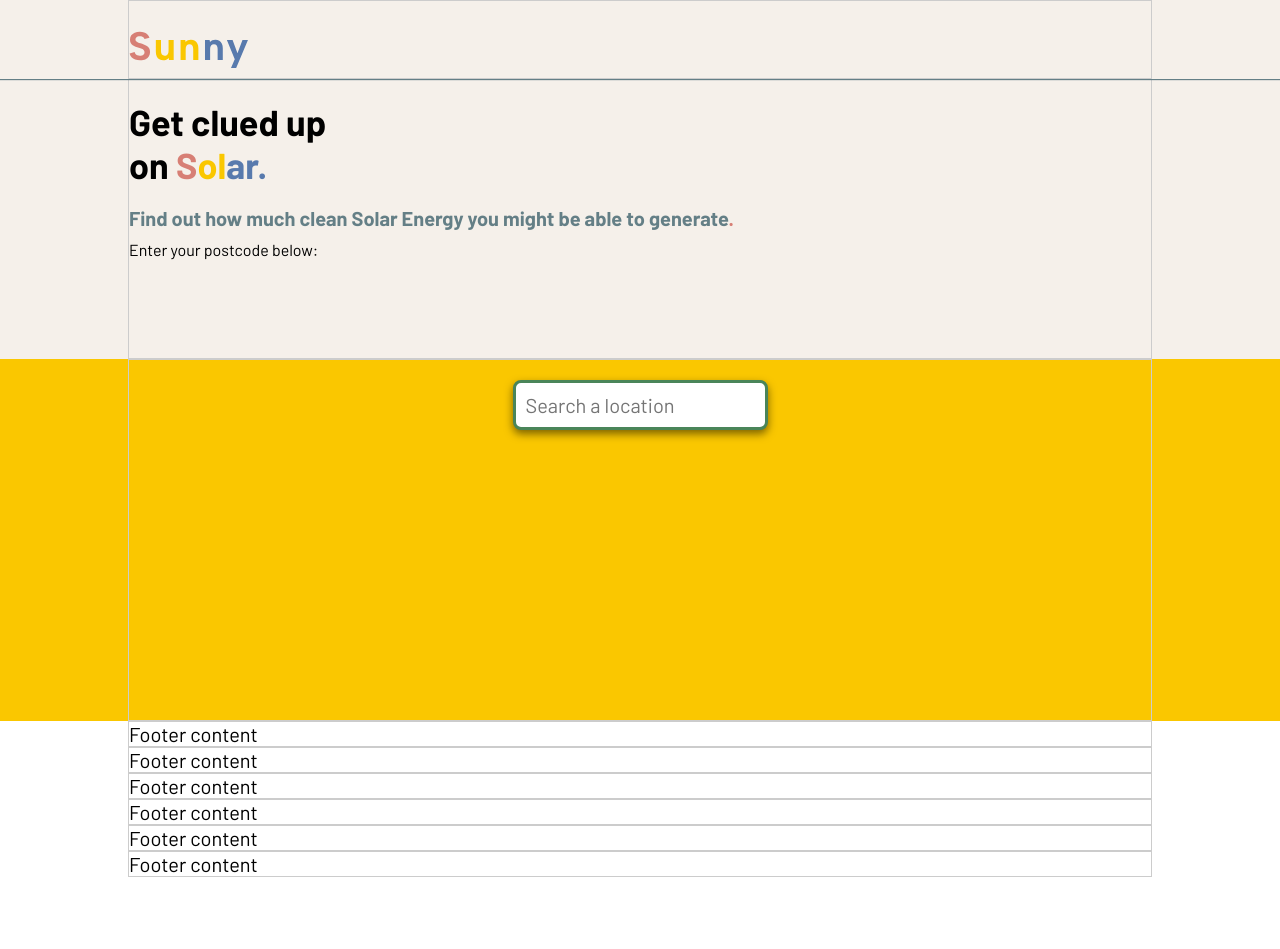
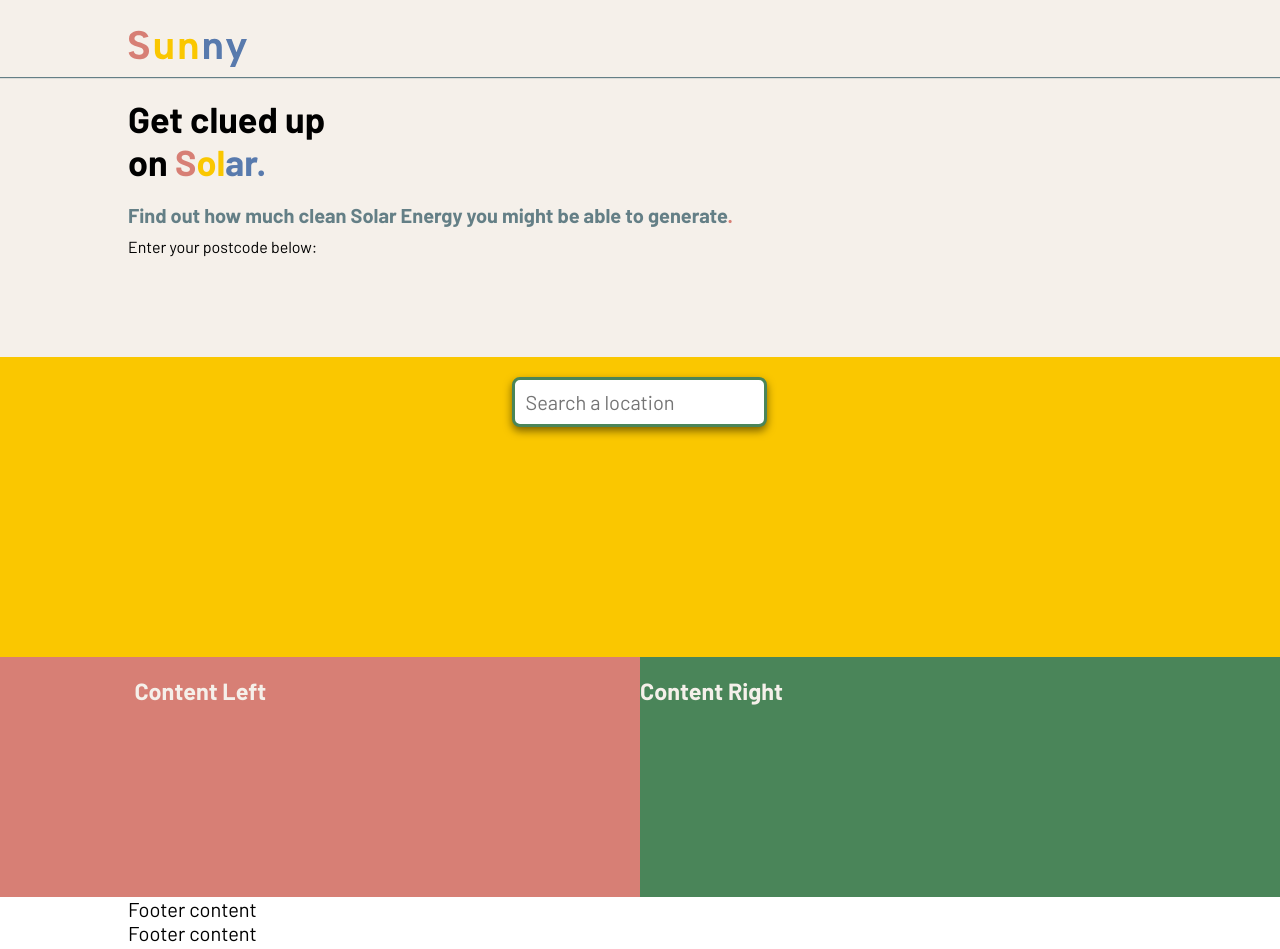
Before and after one commit to johndck/solarPotentialApplication, a React (Vite) app: page / in a window 1280 px wide. Shown: the top 949 px of the page. Before the commit the page ends 877 px from the top, so only its background shows below. Built offline with nearby package versions, Linux system fonts and the light colour scheme.

Commit message:
added info section

```diff
--- /dev/null
+++ b/src/components/aboutSunny.jsx
@@ -0,0 +1,22 @@
+function SunnyDetails() {
+  return (
+    <section className="sunnyDetailsSection">
+      <div className="detailsLeft">
+        <div className="contentLeft">
+          <div className="detailsLeftContent">
+            <h3>Content Left </h3>
+          </div>
+        </div>
+      </div>
+      <div className="detailsRight">
+        <div className="contentRight">
+          <div className="detailsRightContent">
+            <h3>Content Right </h3>
+          </div>
+        </div>
+      </div>
+    </section>
+  );
+}
+
+export default SunnyDetails;
--- a/src/index.css
+++ b/src/index.css
@@ -62,7 +62,7 @@ html {
   width: 1200px;
   max-width: 80%;
   margin: 0 auto;
-  border: 1px solid #ccc;
+  /*border: 1px solid #ccc;*/
 }
 
 .navbar {
@@ -144,7 +144,7 @@ html {
   align-items: center;
   padding-top: 1rem;
   min-height: 15rem;
-  margin-bottom: 3rem;
+  padding-bottom: 3rem;
   /*border: 1px solid white;*/
 }
 
@@ -205,7 +205,7 @@ html {
 
 .dropdown {
   position: absolute;
-  width: 100%;
+  width: 70%;
   top: 100%;
   background: white;
   border: 1px solid #ccc;
@@ -232,6 +232,39 @@ html {
 
 .solarEstimate h3 {
   padding-bottom: 0.8rem;
+}
+
+/* Sunny details section */
+
+.sunnyDetailsSection {
+  display: grid;
+  grid-template-columns: 50% 50%;
+  height: 12rem;
+}
+.detailsLeft {
+  background-color: var(--siteRed);
+}
+.detailsRight {
+  background-color: var(--siteGreen);
+}
+
+.contentLeft {
+  padding-left: 21%;
+}
+.contentRight {
+  padding-right: 21%;
+}
+
+.detailsLeft h3 {
+  padding-top: 1rem;
+  padding-bottom: 1rem;
+  color: var(--background-color);
+}
+
+.detailsRight h3 {
+  padding-top: 1rem;
+  padding-bottom: 1rem;
+  color: var(--background-color);
 }
 
 a {
@@ -270,4 +303,8 @@ h1 {
   .addressConfirmationText {
     text-align: center;
   }
+
+  .sunnyDetailsSection {
+    grid-template-columns: 100%;
+  }
 }
--- a/src/pages/home.jsx
+++ b/src/pages/home.jsx
@@ -1,12 +1,14 @@
 import { Link } from "react-router-dom";
 import Hero from "../components/hero";
 import Herobanner from "../components/herobanner";
+import SunnyDetails from "../components/aboutSunny";
 
 function Home() {
   return (
     <div>
       <Herobanner />
       <Hero />
+      <SunnyDetails />
     </div>
   );
 }
```
